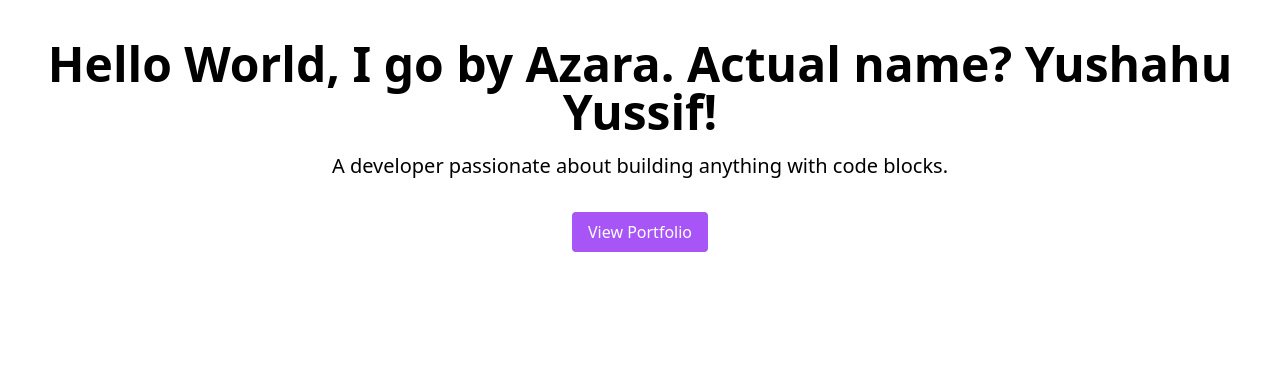
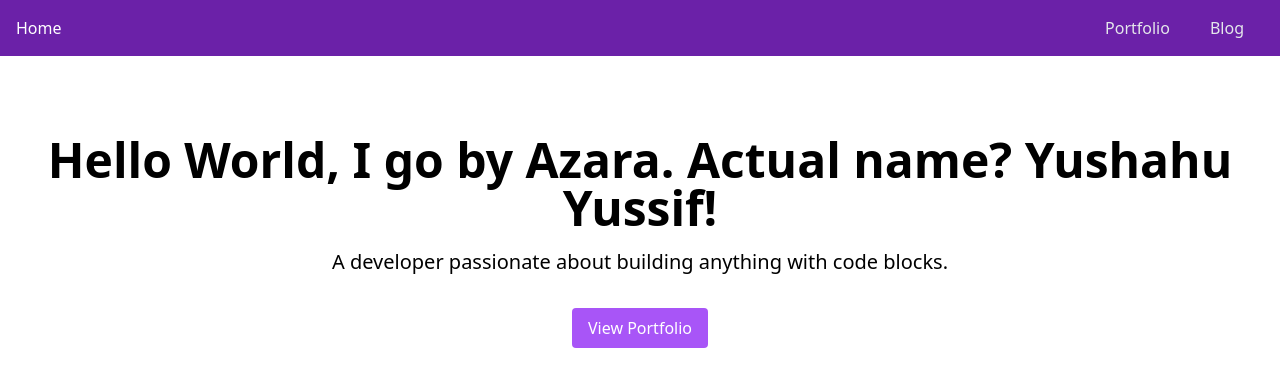
Before and after one commit to azaraverse/azara, a React (Create React App) app in the folder my-portfolio/: page / in a window 1280 px wide. Shown: the top 386 px of the page. Built offline with nearby package versions, Linux system fonts and the light colour scheme.

Commit message:
implement Navbar with link from react-router-dom

```diff
--- a/my-portfolio/src/App.js
+++ b/my-portfolio/src/App.js
@@ -2,10 +2,12 @@ import { BrowserRouter as Router, Routes, Route } from 'react-router-dom';
 import Home from './pages/Home';
 import Portfolio from './pages/Portfolio';
 import Blog from './pages/Blog';
+import Navbar from './components/Navbar';
 
 function App() {
   return (
     <Router>
+      <Navbar />
       <Routes>
         <Route path='/' element={<Home />} />
         <Route path='portfolio' element={<Portfolio />} />
--- /dev/null
+++ b/my-portfolio/src/components/Navbar.js
@@ -0,0 +1,21 @@
+import { Link } from "react-router-dom";
+
+const Navbar = () => {
+  return (
+    <nav className="bg-purple-800 p-4">
+      <div className="container mx-auto flex justify-between">
+        <Link to='/' className="text-white">Home</Link>
+        <div>
+          <Link to='/portfolio' className="text-gray-200 hover:text-white px-5">
+            Portfolio
+          </Link>
+          <Link to='/blog' className="text-gray-200 hover:text-white px-5">
+            Blog
+          </Link>
+        </div>
+      </div>
+    </nav>
+  )
+}
+
+export default Navbar;
--- a/my-portfolio/src/pages/Home.js
+++ b/my-portfolio/src/pages/Home.js
@@ -1,7 +1,7 @@
 const Home = () => {
   return (
     <div className="text-center">
-      <h1 className="text-5xl font-extrabold mt-10">
+      <h1 className="text-5xl font-extrabold mt-20">
         Hello World, I go by Azara. Actual name? Yushahu Yussif!
       </h1>
       <p className="text-xl mt-4">
```
